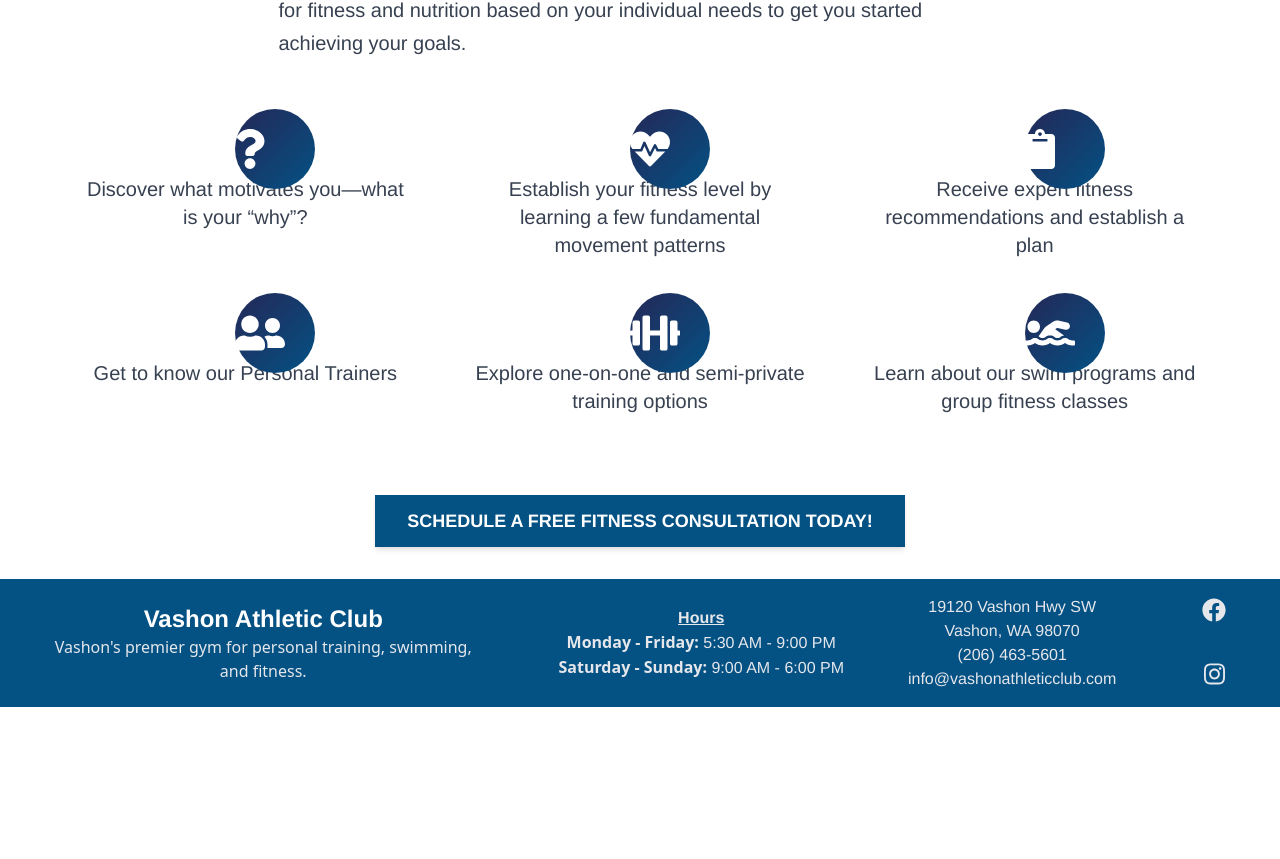
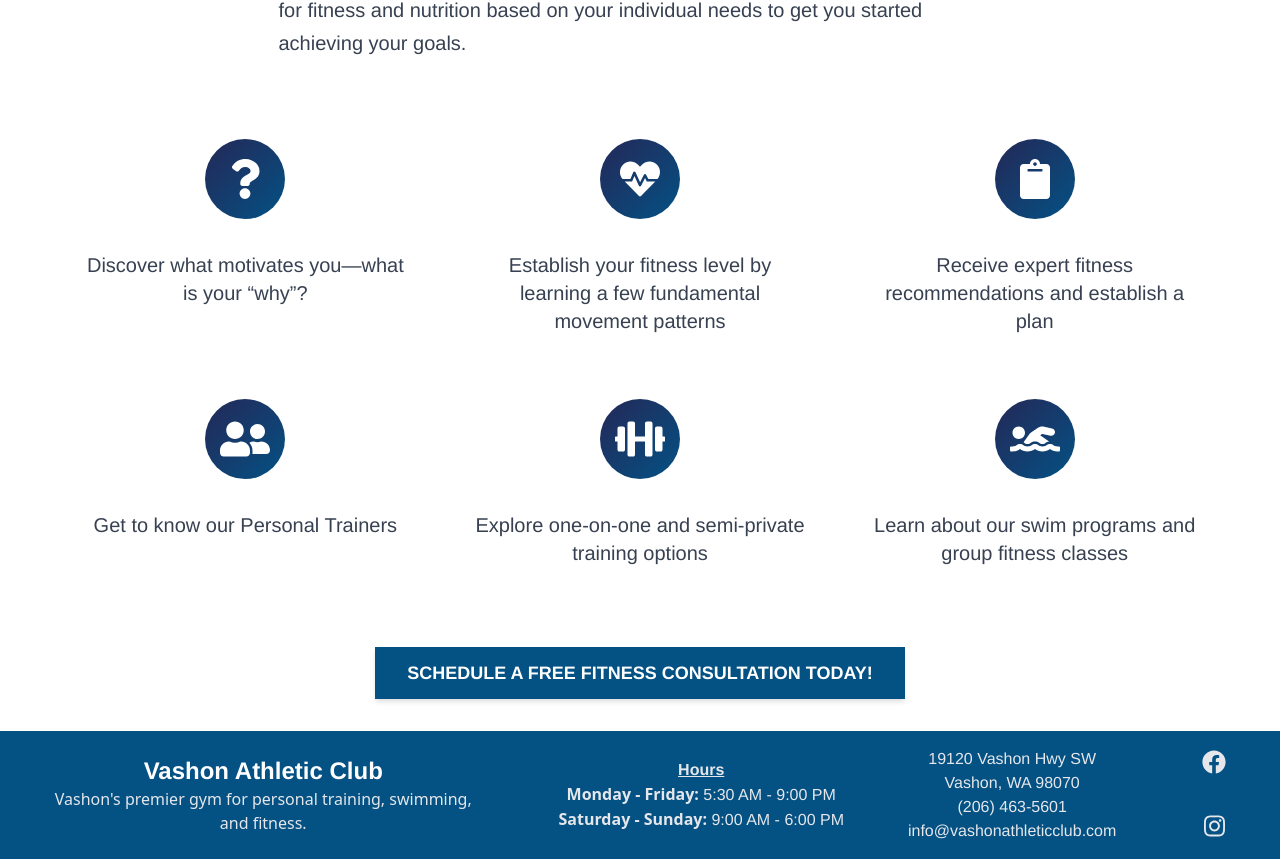
Before and after one commit to hmaiermack/vac-static, a Next.js app: page /personal-training/free_consultation in a window 1280 px wide. Shown: the part 1040-1899 px from the top of the page. Before the commit the page ends 1747 px from the top, so only its background shows below. Built offline with nearby package versions, Linux system fonts and the light colour scheme; what tailwindcss-gradients would draw is missing.

Commit message:
fixed fontawesome layering function not working w/ manual styles

```diff
--- a/pages/membership/index.js
+++ b/pages/membership/index.js
@@ -10,6 +10,7 @@ const index = ({data}) => {
             info={item.membership_options.membership_type_information}
             key={idx}/>
     )
+
 
     return (
         <Layout>
@@ -73,6 +74,7 @@ export async function getStaticProps() {
     const res = await  fetch(`${url}/membership-info-and-pricings`);
     const data = await res.json();
 
+
     return {
         props: {
             data
--- a/pages/personal-training/free_consultation.js
+++ b/pages/personal-training/free_consultation.js
@@ -39,44 +39,44 @@ const freeConsultation = () => {
                 </p>
                 <ul className="md:flex md:flex-row md:justify-center md:flex-wrap md:items-start text-center p-4 text-xl text-gray-700">
                     <li className="flex flex-col justify-center items-center mb-8 md:w-2/6 md:px-8 md:mb-16 ">
-                        <span className="fa-layers w-20 h-20 mb-4">
+                        <span className="inline-block w-20 h-20 mb-8 relative text-center">
                             <FontAwesomeIcon icon={faCircle} className="text-transparent bg-gradient-to-tl from-vacblue to-vacpurple fa-4x circle-fade rounded-full"/>
-                            <FontAwesomeIcon icon={faQuestion} className="text-white fa-2x"/>
+                            <FontAwesomeIcon icon={faQuestion} className="text-white fa-2x absolute m-auto left-0 top-0 right-0 bottom-0"/>
                         </span>
                         <span className="text-center">Discover what motivates you—what is your “why”?</span>
                         </li>
                     <li className="flex flex-col justify-center items-center mb-8 md:w-2/6 md:px-8 md:mb-16">
-                        <span className="fa-layers w-20 h-20 mb-4">
+                        <span className="inline-block w-20 h-20 mb-8 relative text-center">
                             <FontAwesomeIcon icon={faCircle} className="text-transparent bg-gradient-to-tl from-vacblue to-vacpurple fa-4x circle-fade rounded-full"/>
-                            <FontAwesomeIcon icon={faHeartbeat} className="text-white fa-2x"/>
+                            <FontAwesomeIcon icon={faHeartbeat} className="text-white fa-2x absolute m-auto left-0 top-0 right-0 bottom-0"/>
                         </span>
                         <span className="text-center">Establish your fitness level by learning a few fundamental movement patterns</span>
                     </li>
                     <li className="flex flex-col justify-center items-center mb-8 md:w-2/6 md:px-8 md:mb-16">
-                        <span className="fa-layers w-20 h-20 mb-4">
+                        <span className="inline-block w-20 h-20 mb-8 relative text-center">
                             <FontAwesomeIcon icon={faCircle} className="text-transparent bg-gradient-to-tl from-vacblue to-vacpurple fa-4x circle-fade rounded-full"/>
-                            <FontAwesomeIcon icon={faClipboard} className="text-white fa-2x"/>
+                            <FontAwesomeIcon icon={faClipboard} className="text-white fa-2x absolute m-auto left-0 top-0 right-0 bottom-0"/>
                         </span>
                         <span className="text-center">Receive expert fitness recommendations and establish a plan</span>
                     </li>
                     <li className="flex flex-col justify-center items-center mb-8 md:w-2/6 md:px-8">
-                        <span className="fa-layers w-20 h-20 mb-4">
+                        <span className="inline-block w-20 h-20 mb-8 relative text-center">
                             <FontAwesomeIcon icon={faCircle} className="text-transparent bg-gradient-to-tl from-vacblue to-vacpurple fa-4x circle-fade rounded-full"/>
-                            <FontAwesomeIcon icon={faUserFriends} className="text-white fa-2x"/>
+                            <FontAwesomeIcon icon={faUserFriends} className="text-white fa-2x absolute m-auto left-0 top-0 right-0 bottom-0"/>
                         </span>
                         <span className="text-center">Get to know our Personal Trainers</span>
                     </li>
                     <li className="flex flex-col justify-center items-center mb-8 md:w-2/6 md:px-8">
-                        <span className="fa-layers w-20 h-20 mb-4">
+                        <span className="inline-block w-20 h-20 mb-8 relative text-center">
                             <FontAwesomeIcon icon={faCircle} className="text-transparent bg-gradient-to-tl from-vacblue to-vacpurple fa-4x circle-fade rounded-full"/>
-                            <FontAwesomeIcon icon={faDumbbell} className="text-white fa-2x"/>
+                            <FontAwesomeIcon icon={faDumbbell} className="text-white fa-2x absolute m-auto left-0 top-0 right-0 bottom-0"/>
                         </span>
                         <span className="text-center">Explore one-on-one and semi-private training options</span>
                     </li>
                     <li className="flex flex-col justify-center items-center md:w-2/6 md:px-8">
-                        <span className="fa-layers w-20 h-20 mb-4">
+                        <span className="inline-block w-20 h-20 mb-8 relative text-center">
                             <FontAwesomeIcon icon={faCircle} className="text-transparent bg-gradient-to-tl from-vacblue to-vacpurple fa-4x circle-fade rounded-full"/>
-                            <FontAwesomeIcon icon={faSwimmer} className="text-white fa-2x"/>
+                            <FontAwesomeIcon icon={faSwimmer} className="text-white fa-2x absolute m-auto left-0 top-0 right-0 bottom-0"/>
                         </span>
                         <span className="text-center">Learn about our swim programs and group fitness classes</span>
                     </li>
--- a/pages/personal-training/semi_private_training.js
+++ b/pages/personal-training/semi_private_training.js
@@ -67,13 +67,14 @@ const semiPrivateTraining = ({data}) => {
 
             </div>
 
+
             <div className="p-8 w-screen bg-gray-200 text-center" style={{clipPath: 'polygon(0 0, 100% calc(100% -10vw), 100% 100%, 0 100%)', zIndex: '7', marginTop: '-10vw'}}>
             <h2 className="mr-auto ml-auto  text-center text-2xl md:text-4xl text-vacblue font-extrabold mb-8 uppercase max-w-prose mt-24 lg:mt-44 ">Why train with a VAC Personal Trainer? </h2>
                 <ul className="md:flex md:flex-row md:justify-center md:flex-wrap md:items-start text-center p-4 text-xl text-gray-700">
                     <li className="flex flex-col justify-center items-center mb-8 md:w-2/6 md:px-8 md:mb-16 ">
-                        <span className="fa-layers w-20 h-20 mb-4">
+                        <span className="inline-block w-20 h-20 mb-8 relative text-center">
                             <FontAwesomeIcon icon={faCircle} className="text-transparent bg-gradient-to-tl from-vacblue to-vacpurple fa-4x circle-fade rounded-full"/>
-                            <FontAwesomeIcon icon={faBullseye} className="text-white fa-2x"/>
+                            <FontAwesomeIcon icon={faBullseye} className="text-white fa-2x absolute m-auto left-0 top-0 right-0 bottom-0"/>
                         </span>
                         <span className="text-center">
                             Feeling stuck?
@@ -81,18 +82,18 @@ const semiPrivateTraining = ({data}) => {
                         </span>
                         </li>
                     <li className="flex flex-col justify-center items-center mb-8 md:w-2/6 md:px-8 md:mb-16">
-                        <span className="fa-layers w-20 h-20 mb-4">
+                        <span className="inline-block w-20 h-20 mb-8 relative text-center">
                             <FontAwesomeIcon icon={faCircle} className="text-transparent bg-gradient-to-tl from-vacblue to-vacpurple fa-4x circle-fade rounded-full"/>
-                            <FontAwesomeIcon icon={faNotesMedical} className="text-white fa-2x"/>
+                            <FontAwesomeIcon icon={faNotesMedical} className="text-white fa-2x absolute m-auto left-0 top-0 right-0 bottom-0"/>
                         </span>
                         <span className="text-center">
                             Medical issues or injuries? Our knowledgeable trainers have experience working with a wide variety of challenges.
                         </span>
                     </li>
                     <li className="flex flex-col justify-center items-center mb-8 md:w-2/6 md:px-8 md:mb-16">
-                        <span className="fa-layers w-20 h-20 mb-4">
+                        <span className="inline-block w-20 h-20 mb-8 relative text-center">
                             <FontAwesomeIcon icon={faCircle} className="text-transparent bg-gradient-to-tl from-vacblue to-vacpurple fa-4x circle-fade rounded-full"/>
-                            <FontAwesomeIcon icon={faClipboard} className="text-white fa-2x"/>
+                            <FontAwesomeIcon icon={faClipboard} className="text-white fa-2x absolute m-auto left-0 top-0 right-0 bottom-0"/>
                         </span>
                         <span className="text-center">
                             Do you have a specific goal but aren’t sure how to reach it?
@@ -100,9 +101,9 @@ const semiPrivateTraining = ({data}) => {
                         </span>
                     </li>
                     <li className="flex flex-col justify-center items-center mb-8 md:w-2/6 md:px-8">
-                        <span className="fa-layers w-20 h-20 mb-4">
+                        <span className="inline-block w-20 h-20 mb-8 relative text-center">
                             <FontAwesomeIcon icon={faCircle} className="text-transparent bg-gradient-to-tl from-vacblue to-vacpurple fa-4x circle-fade rounded-full"/>
-                            <FontAwesomeIcon icon={faRunning} className="text-white fa-2x"/>
+                            <FontAwesomeIcon icon={faRunning} className="text-white fa-2x absolute m-auto left-0 top-0 right-0 bottom-0"/>
                         </span>
                         <span className="text-center">
                             Want fun and challenging exercises? Do you have a sports specific
@@ -111,9 +112,9 @@ const semiPrivateTraining = ({data}) => {
                     </span>
                     </li>
                     <li className="flex flex-col justify-center items-center mb-8 md:w-2/6 md:px-8">
-                        <span className="fa-layers w-20 h-20 mb-4">
+                        <span className="inline-block w-20 h-20 mb-8 relative text-center">
                             <FontAwesomeIcon icon={faCircle} className="text-transparent bg-gradient-to-tl from-vacblue to-vacpurple fa-4x circle-fade rounded-full"/>
-                            <FontAwesomeIcon icon={faUmbrellaBeach} className="text-white fa-2x"/>
+                            <FontAwesomeIcon icon={faUmbrellaBeach} className="text-white fa-2x absolute m-auto left-0 top-0 right-0 bottom-0"/>
                         </span>
                         <span className="text-center">
                             Special occasion coming up? Look and feel your best for summer vacation,
@@ -121,9 +122,9 @@ const semiPrivateTraining = ({data}) => {
                         </span>
                     </li>
                     <li className="flex flex-col justify-center items-center md:w-2/6 md:px-8">
-                        <span className="fa-layers w-20 h-20 mb-4">
+                        <span className="inline-block w-20 h-20 mb-8 relative text-center">
                             <FontAwesomeIcon icon={faCircle} className="text-transparent bg-gradient-to-tl from-vacblue to-vacpurple fa-4x circle-fade rounded-full"/>
-                            <FontAwesomeIcon icon={faAlignJustify} className="text-white fa-2x"/>
+                            <FontAwesomeIcon icon={faAlignJustify} className="text-white fa-2x absolute m-auto left-0 top-0 right-0 bottom-0"/>
                         </span>
                         <span className="text-center">
                             Need a workout overhaul or a quick jump start? Our fitness staff can
```
Also changed, not shown: pages/personal-training/1_on_1_training.js (+17 -15 lines).
